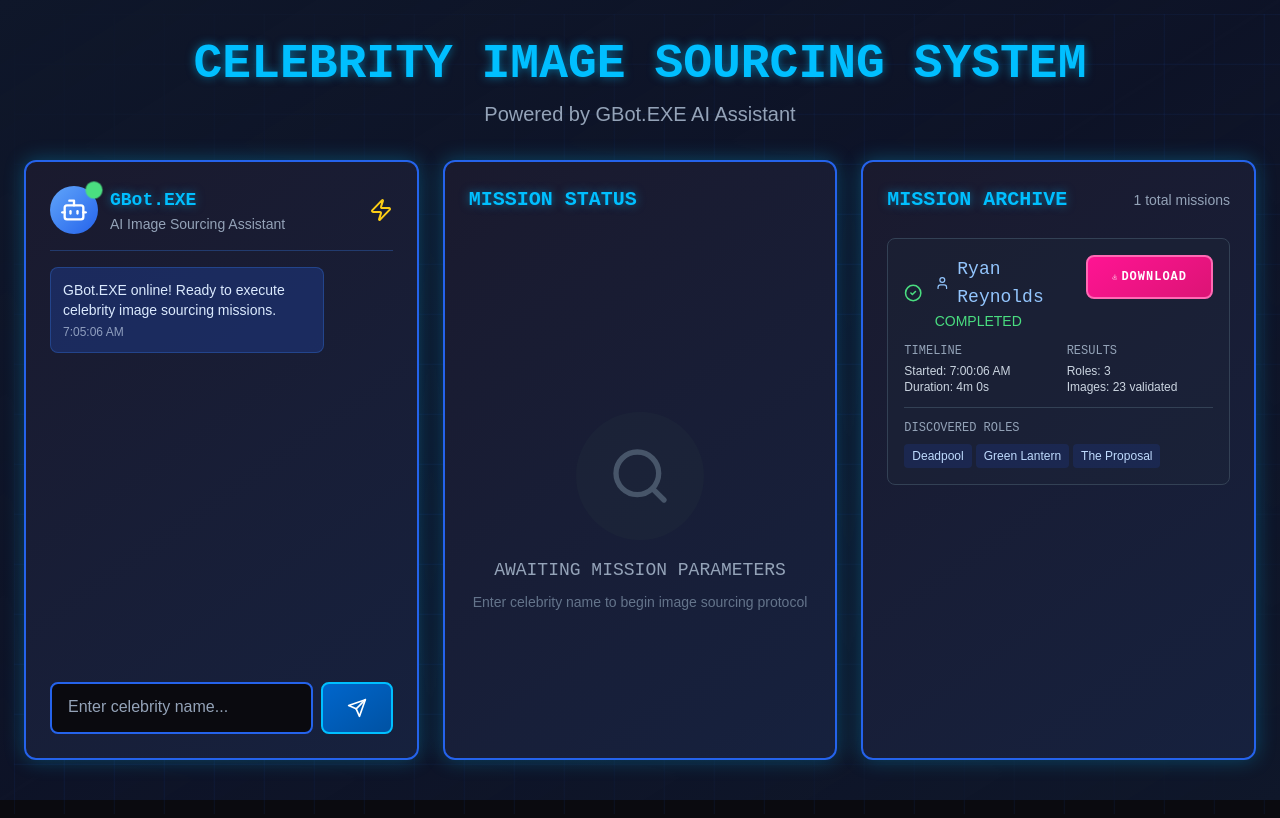
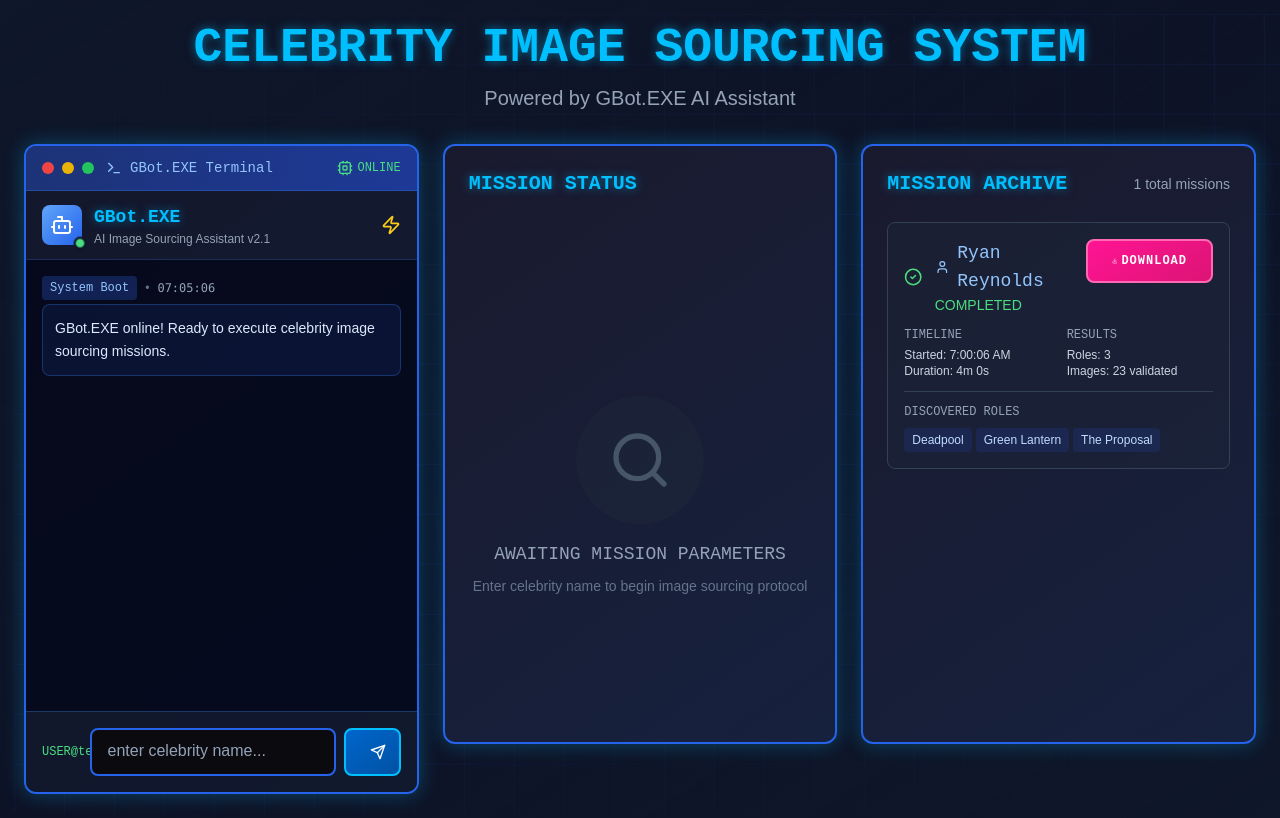
Before and after one commit to Esilos92/print-prep-node, a Next.js app in the folder dashboard/: page / in a window 1280 px wide. Built offline with nearby package versions, Linux system fonts and the light colour scheme.

Commit message:
Update GBotInterface.tsx

```diff
--- a/dashboard/src/components/GBotInterface.tsx
+++ b/dashboard/src/components/GBotInterface.tsx
@@ -1,5 +1,5 @@
 import { motion } from 'framer-motion';
-import { Bot, Send, Zap } from 'lucide-react';
+import { Bot, Send, Zap, Terminal, Cpu } from 'lucide-react';
 import { useState, useEffect } from 'react';
 
 interface JobStatus {
@@ -45,7 +45,7 @@ export default function GBotInterface({
   // Set timestamp after component mounts (client-side only)
   useEffect(() => {
     setMessages(prev => prev.map(msg =>
-      msg.id === 1 ? { ...msg, timestamp: new Date().toLocaleTimeString() } : msg
+      msg.id === 1 ? { ...msg, timestamp: 'System Boot' } : msg
     ));
   }, []);
 
@@ -56,7 +56,7 @@ export default function GBotInterface({
         id: Date.now(),
         text,
         isBot: true,
-        timestamp: new Date().toLocaleTimeString()
+        timestamp: 'GBot.EXE'
       }]);
       setIsTyping(false);
     }, 1000);
@@ -71,57 +71,93 @@ export default function GBotInterface({
       id: Date.now(),
       text: `Process images for: ${celebrityName}`,
       isBot: false,
-      timestamp: new Date().toLocaleTimeString()
+      timestamp: 'USER'
     }]);
 
     onStartJob();
   };
 
   return (
-    <div className="cyber-panel p-6 h-[600px] flex flex-col">
-      {/* Header */}
-      <div className="flex items-center gap-3 mb-4 pb-4 border-b border-blue-500/30">
+    <div className="cyber-panel p-0 h-[650px] flex flex-col overflow-hidden">
+      {/* Terminal Header */}
+      <div className="bg-gradient-to-r from-blue-900/80 to-blue-800/80 px-4 py-3 border-b border-blue-500/30">
+        <div className="flex items-center gap-3">
+          <div className="flex gap-2">
+            <div className="w-3 h-3 rounded-full bg-red-500"></div>
+            <div className="w-3 h-3 rounded-full bg-yellow-500"></div>
+            <div className="w-3 h-3 rounded-full bg-green-500"></div>
+          </div>
+          <div className="flex items-center gap-2">
+            <Terminal className="w-4 h-4 text-blue-300" />
+            <span className="font-cyber text-sm text-blue-300">GBot.EXE Terminal</span>
+          </div>
+          <div className="ml-auto flex items-center gap-2">
+            <motion.div
+              className="flex items-center gap-1"
+              animate={{ opacity: currentJob?.status === 'running' ? [1, 0.5, 1] : 1 }}
+              transition={{ repeat: currentJob?.status === 'running' ? Infinity : 0, duration: 1 }}
+            >
+              <Cpu className="w-4 h-4 text-green-400" />
+              <span className="text-xs text-green-400 font-cyber">ONLINE</span>
+            </motion.div>
+          </div>
+        </div>
+      </div>
+
+      {/* GBot Avatar & Status */}
+      <div className="px-4 py-3 bg-slate-900/50 border-b border-blue-500/20">
+        <div className="flex items-center gap-3">
           <div className="relative">
-          <div className="w-12 h-12 bg-gradient-to-br from-blue-400 to-blue-600 rounded-full flex items-center justify-center">
-            <Bot className="w-7 h-7 text-white" />
+            <div className="w-10 h-10 bg-gradient-to-br from-blue-400 to-blue-600 rounded-lg flex items-center justify-center">
+              <Bot className="w-6 h-6 text-white" />
             </div>
             <motion.div
-            className="absolute -top-1 -right-1 w-4 h-4 bg-green-400 rounded-full"
+              className="absolute -bottom-1 -right-1 w-3 h-3 bg-green-400 rounded-full border-2 border-slate-900"
               animate={{ scale: [1, 1.2, 1] }}
               transition={{ repeat: Infinity, duration: 2 }}
             />
           </div>
-        <div>
+          <div className="flex-1">
             <h3 className="font-cyber text-lg font-bold text-glow-blue">GBot.EXE</h3>
-          <p className="text-sm text-slate-400">AI Image Sourcing Assistant</p>
+            <p className="text-xs text-slate-400">AI Image Sourcing Assistant v2.1</p>
           </div>
           <motion.div
-          className="ml-auto"
             animate={{ rotate: currentJob?.status === 'running' ? 360 : 0 }}
             transition={{ repeat: currentJob?.status === 'running' ? Infinity : 0, duration: 2 }}
           >
-          <Zap className="w-6 h-6 text-yellow-400" />
+            <Zap className="w-5 h-5 text-yellow-400" />
           </motion.div>
         </div>
+      </div>
 
-      {/* Messages */}
-      <div className="flex-1 overflow-y-auto space-y-4 mb-4">
+      {/* Terminal Messages */}
+      <div className="flex-1 overflow-y-auto p-4 bg-slate-950/80 space-y-3">
         {messages.map((message) => (
           <motion.div
             key={message.id}
             initial={{ opacity: 0, y: 10 }}
             animate={{ opacity: 1, y: 0 }}
-            className={`flex ${message.isBot ? 'justify-start' : 'justify-end'}`}
+            className="space-y-1"
           >
-            <div className={`max-w-[80%] p-3 rounded-lg ${
+            <div className="flex items-center gap-2 text-xs">
+              <span className={`font-cyber px-2 py-1 rounded text-xs ${
                 message.isBot
-                ? 'bg-blue-900/50 text-blue-100 border border-blue-500/30'
-                : 'bg-pink-900/50 text-pink-100 border border-pink-500/30'
+                  ? 'bg-blue-900/50 text-blue-300'
+                  : 'bg-pink-900/50 text-pink-300'
               }`}>
-              <p className="text-sm font-ui">{message.text}</p>
-              <p className="text-xs opacity-60 mt-1">
-                {typeof window !== 'undefined' ? message.timestamp : ''}
-              </p>
+                {message.timestamp}
+              </span>
+              <span className="text-slate-500">•</span>
+              <span className="text-slate-400 font-mono text-xs">
+                {new Date().toISOString().split('T')[1].split('.')[0]}
+              </span>
+            </div>
+            <div className={`p-3 rounded-lg border ${
+              message.isBot
+                ? 'bg-blue-900/20 text-blue-100 border-blue-500/30'
+                : 'bg-pink-900/20 text-pink-100 border-pink-500/30'
+            }`}>
+              <p className="text-sm font-ui leading-relaxed">{message.text}</p>
             </div>
           </motion.div>
         ))}
@@ -130,9 +166,16 @@ export default function GBotInterface({
           <motion.div
             initial={{ opacity: 0 }}
             animate={{ opacity: 1 }}
-            className="flex justify-start"
+            className="space-y-1"
           >
-            <div className="bg-blue-900/50 text-blue-100 border border-blue-500/30 p-3 rounded-lg">
+            <div className="flex items-center gap-2 text-xs">
+              <span className="font-cyber px-2 py-1 rounded text-xs bg-blue-900/50 text-blue-300">
+                GBot.EXE
+              </span>
+              <span className="text-slate-500">•</span>
+              <span className="text-slate-400 font-mono text-xs">typing...</span>
+            </div>
+            <div className="bg-blue-900/20 text-blue-100 border border-blue-500/30 p-3 rounded-lg">
               <div className="flex space-x-1">
                 <motion.div
                   className="w-2 h-2 bg-blue-400 rounded-full"
@@ -155,38 +198,45 @@ export default function GBotInterface({
         )}
       </div>
 
-      {/* Input Form */}
+      {/* Terminal Input */}
+      <div className="p-4 bg-slate-900/80 border-t border-blue-500/30">
         <form onSubmit={handleSubmit} className="space-y-3">
           <div className="flex gap-2">
+            <div className="flex items-center gap-2 text-xs text-slate-400 font-cyber min-w-0">
+              <span className="text-green-400">USER@terminal:</span>
+              <span className="text-blue-400">~$</span>
+            </div>
             <input
               type="text"
               value={celebrityName}
               onChange={(e) => setCelebrityName(e.target.value)}
-            placeholder="Enter celebrity name..."
-            className="cyber-input flex-1"
+              placeholder="enter celebrity name..."
+              className="cyber-input flex-1 text-sm"
               disabled={currentJob?.status === 'running'}
             />
             <button
               type="submit"
               disabled={!celebrityName.trim() || currentJob?.status === 'running'}
-            className={`cyber-button px-4 py-2 ${
+              className={`cyber-button px-4 py-2 text-sm ${
                 currentJob?.status === 'running' ? 'opacity-50 cursor-not-allowed' : ''
               }`}
             >
-            <Send className="w-5 h-5" />
+              <Send className="w-4 h-4" />
             </button>
           </div>
 
           {currentJob?.status === 'running' && (
-          <motion.p
+            <motion.div
               initial={{ opacity: 0 }}
               animate={{ opacity: 1 }}
-            className="text-sm text-yellow-400 font-ui text-center"
+              className="flex items-center gap-2 text-xs text-yellow-400 font-ui"
             >
-            🤖 Processing mission... Please standby
-          </motion.p>
+              <div className="w-2 h-2 bg-yellow-400 rounded-full animate-pulse"></div>
+              <span>Processing mission... Stand by for updates</span>
+            </motion.div>
           )}
         </form>
       </div>
+    </div>
   );
 }
```
Lines whose indentation alone changed are shown as unchanged.
